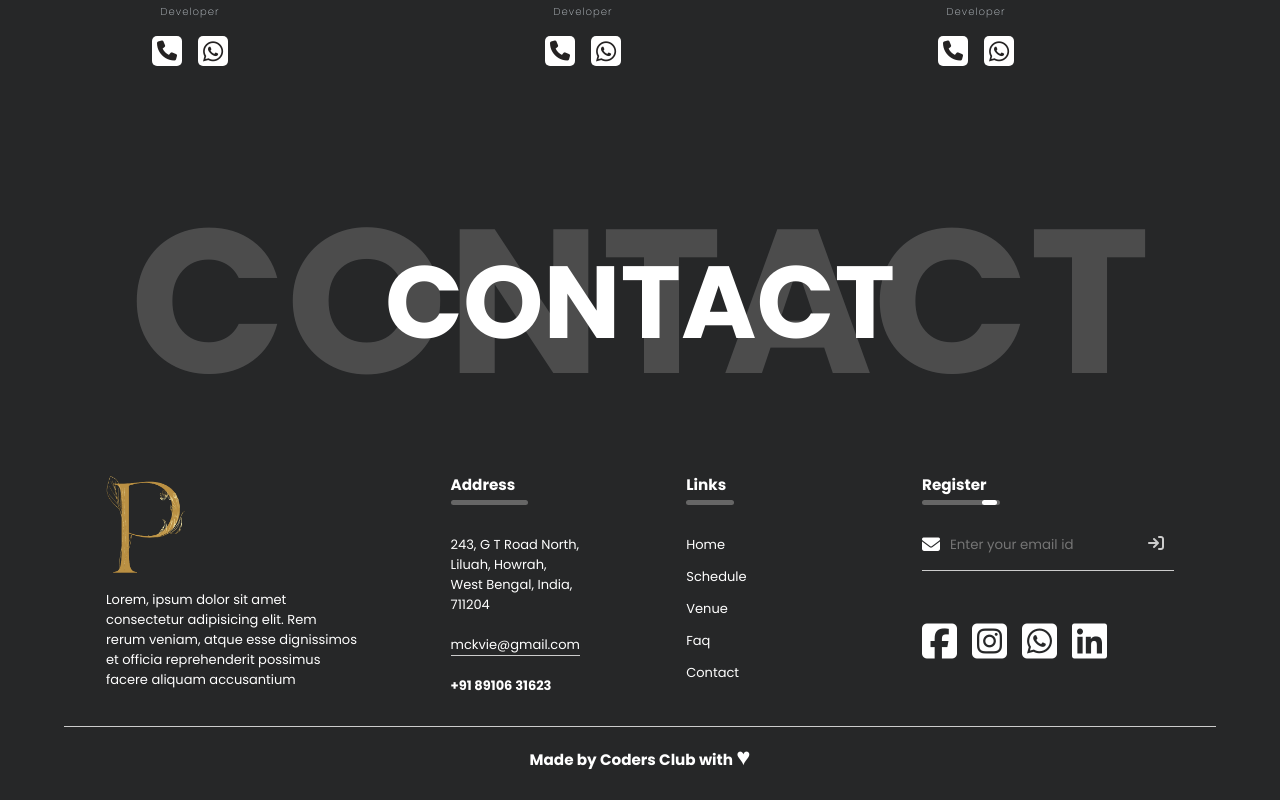
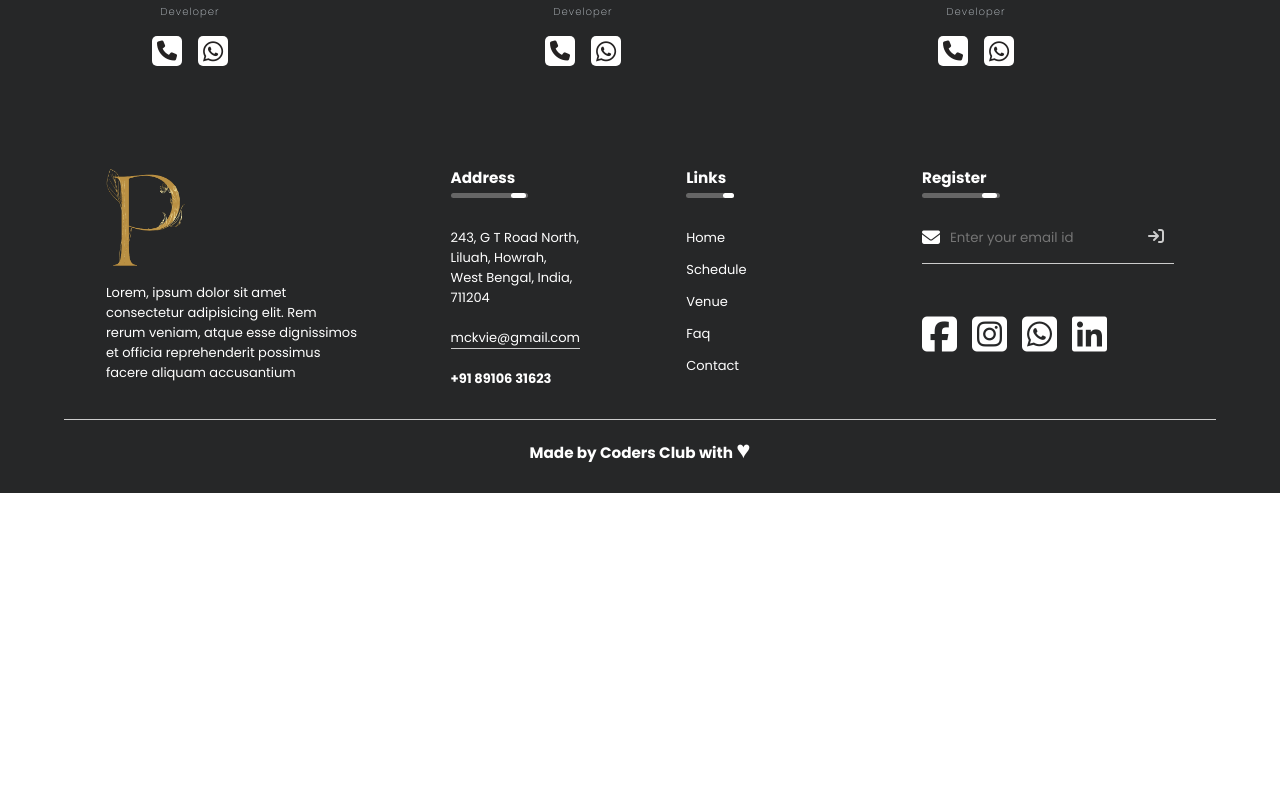
Before and after one commit to am-here/PRAGATI, a React (Create React App) app: page / in a window 1280 px wide. Shown: the part 554-1354 px from the top of the page. After the commit the page ends 1047 px from the top, so only its background shows below. Built offline with nearby package versions, Linux system fonts and the light colour scheme; a web font is replaced by a local one.

Commit message:
rules added

```diff
--- a/src/App.css
+++ b/src/App.css
@@ -1,5 +1,7 @@
 *{
     --bg-color: rgb(38, 39, 40);
+    /* background-color: var(--bg-color); */
+    /* color: #fff; */
     margin: 0;
     padding: 0;
     font-family: 'Poppins', sans-serif;
--- a/src/App.js
+++ b/src/App.js
@@ -1,7 +1,7 @@
 import Footer from "./components/Footer";
 import HeroSection from "./components/HeroSection";
 import Teachers from "./components/Teachers/Teachers";
-
+import Rules from "./components/RulesRegulation";
 import "./App.css";
 
 function App() {
@@ -10,6 +10,7 @@ function App() {
       <HeroSection />
       <Teachers />
       <Footer />
+      {/* <Rules/> */}
     </>
   );
 }
--- a/src/components/Footer/footer.css
+++ b/src/components/Footer/footer.css
@@ -123,7 +123,7 @@
     }
 }
 @media (max-width: 768px) {
-    footer{
+    .footer{
         bottom: unset;
     }
     .col{
--- a/src/components/Footer/index.js
+++ b/src/components/Footer/index.js
@@ -1,10 +1,8 @@
 import React from 'react'
-import Heading from "../Heading";
 import "./footer.css"
 function Footer() {
   return (
     <>
-    <Heading title="CONTACT"/>
     <footer className='footer'>
       <div className="row">
         <div className="col">
@@ -12,7 +10,7 @@ function Footer() {
           <p>Lorem, ipsum dolor sit amet consectetur adipisicing elit. Rem rerum veniam, atque esse dignissimos et officia reprehenderit possimus facere aliquam accusantium</p>
         </div>
         <div className="col colf">
-          <h3>Address <div className="underline"><span></span></div> </h3>
+          <h3>Address <div className="underline"><span className="uspan"></span></div> </h3>
           <p>243, G T Road North,</p>
           <p>Liluah, Howrah,</p>
           <p>West Bengal, India, 711204</p>
@@ -20,7 +18,7 @@ function Footer() {
           <h4>+91 89106 31623</h4>
         </div>
         <div className="col colf">
-          <h3>Links <div className="underline"><span></span></div> </h3>
+          <h3>Links <div className="underline"><span className="uspan"></span></div> </h3>
           <ul>
             <li className='li'><a className='ali' href="/">Home</a></li>
             <li className='li'><a className='ali' href="/">Schedule</a></li>
--- a/src/components/Heading/Heading.css
+++ b/src/components/Heading/Heading.css
@@ -1,11 +1,10 @@
-.heading {
-    background-color: rgb(38, 39, 40);
+.F_heading {
+    background-color: var(--bg-color);
     position: relative;
-    font-family: 'Poppins', sans-serif;
 }
 
 .front-heading {
-    /* font-family: 'Sono', sans-serif; */
+    /* font-family: 'Sono', sans-serif;     */
     color: #fff;
     font-size: 8vw;
     font-weight: bold;
--- a/src/components/Heading/index.js
+++ b/src/components/Heading/index.js
@@ -1,10 +1,10 @@
 import React from "react";
-import "./Heading.css";
+import "./heading.css";
 
 function Heading(props) {
   return (
     <>
-      <div class="heading">
+      <div class="F_heading">
         <h1 class="bg-heading">{props.title}</h1>
         <h1 class="front-heading">{props.title}</h1>
       </div>
--- /dev/null
+++ b/src/components/RulesRegulation/index.js
@@ -0,0 +1,24 @@
+import React from 'react'
+import "./style.css";
+import questionList from './rules/event1';
+import Heading from "../Heading/index"
+function Rules() {
+  return (
+    <>
+      <Heading title="RULES" />
+      <div className="section">
+      <div className='lol'>
+      <ol className='rules_ol'>
+        {questionList.map(question => {
+          return (
+            <li className='rules_li' key={question.key}>{question.description}</li>
+          );
+        })}
+      </ol>
+      </div>
+      </div>
+    </>
+  )
+}
+
+export default Rules
--- /dev/null
+++ b/src/components/RulesRegulation/rules/event1.js
@@ -0,0 +1,7 @@
+const questionList = [
+    {description: 'How to render list in React?', key: 0},
+    {description: 'Do you like JS?', key: 1},
+    {description: 'Do you know CSS?', key: 2}
+];
+
+export default questionList;
--- /dev/null
+++ b/src/components/RulesRegulation/style.css
@@ -0,0 +1,13 @@
+.section{
+    height: 100vh;
+    background-color: var(--bg-color);
+    color: #fff;
+}
+.center{
+    text-align: center;
+}
+.lol{
+    /* display: flex; */
+    padding-left: 30px;
+    padding-top: 30px;
+}
--- a/src/components/Teachers/Teachers.js
+++ b/src/components/Teachers/Teachers.js
@@ -36,7 +36,7 @@ function Teachers() {
   };
   return (
     <>
-      <Heading title="TEACHERS" />
+      <Heading title="CONTACT" />
       <div className="carousel-container">
         <Carousel
           additionalTransfrom={0}
```
